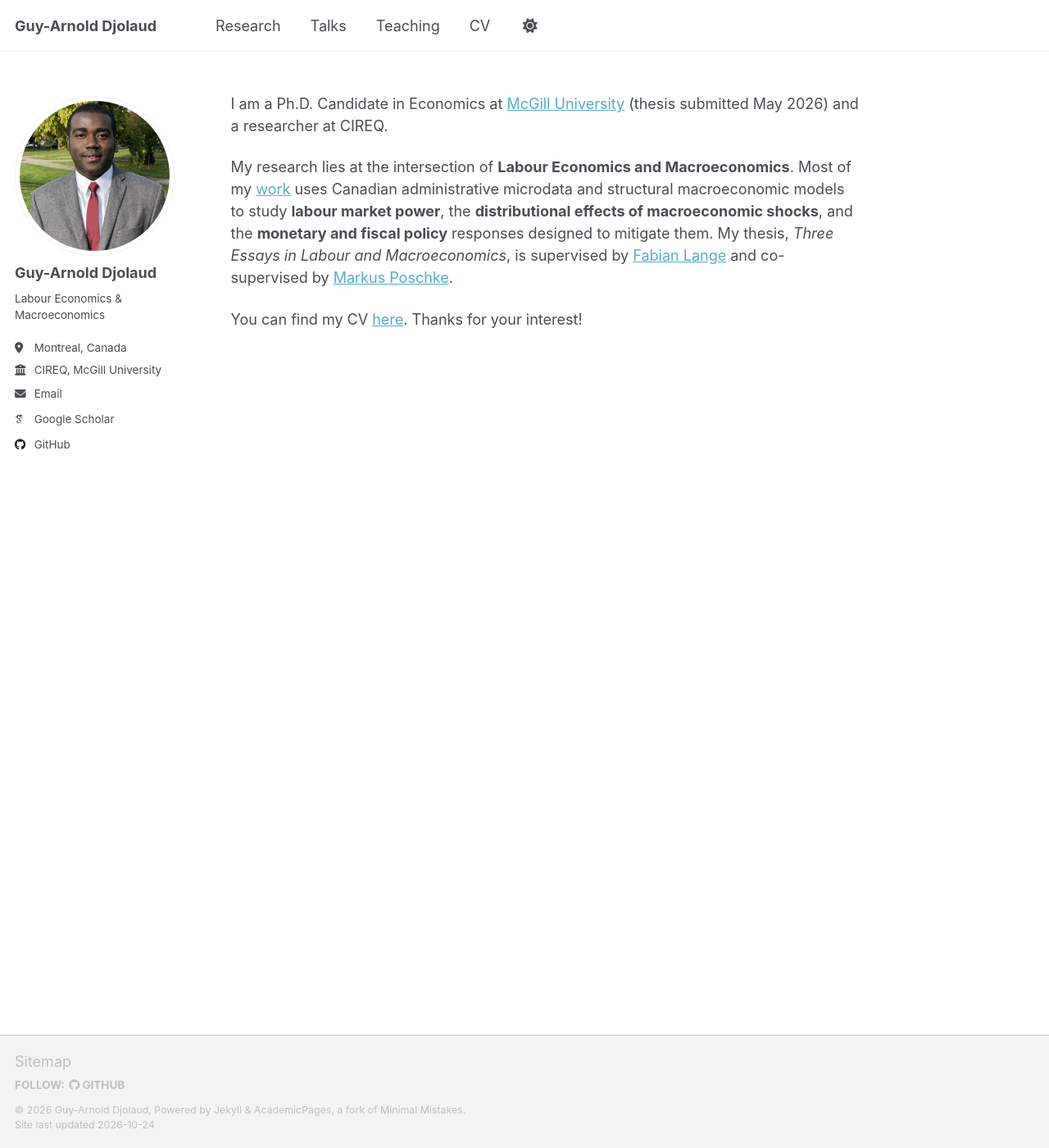
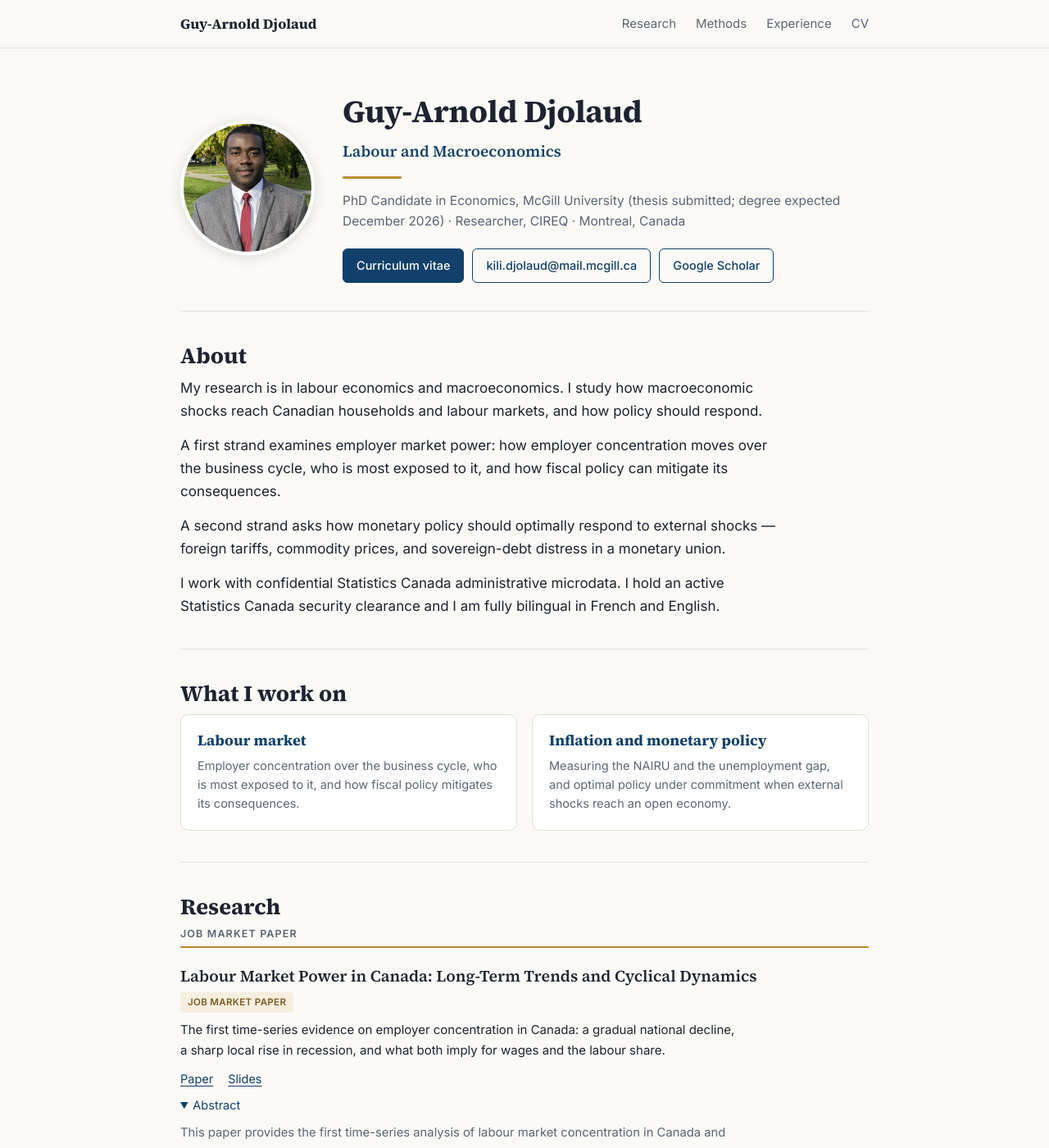
Before and after one commit to Guy-Djolaud/Guy-Djolaud.github.io, a Jekyll site: the page index.html, which Jekyll copies as it is, in a window 1280 px wide and 1400 px high. Shown: the whole window at 82% size. Built offline with Jekyll 4.4.1, drawn with Linux system fonts in a browser that asks for light colours; some web fonts are replaced; some of the changed text lies outside the part shown.

Commit message:
Replace home page with the new single-page site; move old About page to /about/
Co-Authored-By: Claude Opus 5.5 <noreply@anthropic.com>
Claude-Session: https://claude.ai/code/session_01F2mRTGZ5XvZdbakpEZtn5w

```diff
--- /dev/null
+++ b/index.html
@@ -0,0 +1,437 @@
+<!doctype html>
+<html lang="en">
+<head>
+  <meta charset="utf-8">
+  <meta name="viewport" content="width=device-width, initial-scale=1">
+  <title>Guy-Arnold Djolaud · Labour and Macroeconomics</title>
+  <meta name="description" content="Guy-Arnold Djolaud, economist: inflation and economic slack, monetary policy and household balance sheets, labour market power. PhD candidate, McGill University; researcher, CIREQ, Montreal.">
+  <meta property="og:title" content="Guy-Arnold Djolaud · Labour and Macroeconomics">
+  <meta property="og:description" content="Inflation and slack · Monetary policy and household debt · Labour market power. Canadian data and quantitative macroeconomic models.">
+  <meta property="og:image" content="https://guy-djolaud.github.io/images/profile.jpg">
+  <meta property="og:url" content="https://guy-djolaud.github.io/">
+  <link rel="canonical" href="https://guy-djolaud.github.io/">
+  <link rel="icon" type="image/svg+xml" href="images/favicon.svg">
+  <link rel="preconnect" href="https://fonts.googleapis.com">
+  <link rel="preconnect" href="https://fonts.gstatic.com" crossorigin>
+  <link href="https://fonts.googleapis.com/css2?family=Source+Serif+4:opsz,wght@8..60,400;8..60,600;8..60,700&family=Inter:wght@400;500;600&display=swap" rel="stylesheet">
+  <style>
+    :root {
+      --bg: #fbfaf7;
+      --surface: #ffffff;
+      --text: #1d2430;
+      --muted: #5b6575;
+      --faint: #8b93a1;
+      --line: #e3e0d8;
+      --accent: #12406b;
+      --accent-soft: #e8eef5;
+      --tag: #7a5a1e;
+      --tag-bg: #f6efe0;
+      --rule: #b88a2e;
+    }
+    @media (prefers-color-scheme: dark) {
+      :root:not([data-theme="light"]) {
+        --bg: #12161d;
+        --surface: #1a2029;
+        --text: #e6e9ee;
+        --muted: #a2abb9;
+        --faint: #78828f;
+        --line: #2c3442;
+        --accent: #8db8e6;
+        --accent-soft: #1f2a38;
+        --tag: #e2c27e;
+        --tag-bg: #2e2818;
+        --rule: #8a6a2a;
+      }
+    }
+    :root[data-theme="dark"] {
+      --bg: #12161d;
+      --surface: #1a2029;
+      --text: #e6e9ee;
+      --muted: #a2abb9;
+      --faint: #78828f;
+      --line: #2c3442;
+      --accent: #8db8e6;
+      --accent-soft: #1f2a38;
+      --tag: #e2c27e;
+      --tag-bg: #2e2818;
+      --rule: #8a6a2a;
+    }
+
+    * { box-sizing: border-box; }
+    html { scroll-behavior: smooth; scroll-padding-top: 70px; }
+    body {
+      margin: 0;
+      background: var(--bg);
+      color: var(--text);
+      font: 16px/1.65 Inter, system-ui, -apple-system, "Segoe UI", Roboto, sans-serif;
+      -webkit-font-smoothing: antialiased;
+    }
+    a { color: var(--accent); text-decoration-thickness: 1px; text-underline-offset: 3px; }
+    a:hover { text-decoration-thickness: 2px; }
+    h1, h2, h3 { font-family: "Source Serif 4", Georgia, serif; line-height: 1.22; margin: 0; }
+
+    .wrap { max-width: 880px; margin: 0 auto; padding: 0 20px; }
+
+    /* ---------- nav ---------- */
+    nav.top {
+      position: sticky; top: 0; z-index: 20;
+      background: color-mix(in srgb, var(--bg) 90%, transparent);
+      backdrop-filter: blur(10px);
+      border-bottom: 1px solid var(--line);
+    }
+    nav.top .wrap { display: flex; align-items: center; justify-content: space-between; height: 58px; gap: 16px; }
+    nav.top .brand { font-family: "Source Serif 4", Georgia, serif; font-weight: 700; font-size: 17px; color: var(--text); text-decoration: none; white-space: nowrap; }
+    nav.top ul { display: flex; gap: 24px; list-style: none; margin: 0; padding: 0; font-size: 15px; }
+    nav.top ul a { color: var(--muted); text-decoration: none; }
+    nav.top ul a:hover { color: var(--accent); }
+
+    /* ---------- hero ---------- */
+    header.hero { padding: 54px 0 34px; }
+    .hero-grid { display: grid; grid-template-columns: 164px 1fr; gap: 34px; align-items: center; }
+    .hero-grid img {
+      width: 164px; height: 164px; border-radius: 50%;
+      object-fit: cover; object-position: center top;
+      border: 4px solid var(--surface); box-shadow: 0 2px 16px rgba(0,0,0,.13);
+    }
+    .hero h1 { font-size: 38px; letter-spacing: -0.01em; }
+    .hero .role {
+      font-size: 19px; color: var(--accent); font-weight: 600;
+      margin: 10px 0 0; font-family: "Source Serif 4", Georgia, serif;
+    }
+    .hero .rule { width: 72px; height: 3px; background: var(--rule); border-radius: 2px; margin: 14px 0; }
+    .hero .affil { color: var(--muted); margin: 0 0 20px; font-size: 15.5px; }
+    .btns { display: flex; flex-wrap: wrap; gap: 10px; }
+    .btn {
+      display: inline-flex; align-items: center;
+      padding: 8px 16px; border-radius: 6px; font-size: 14.5px; font-weight: 500;
+      border: 1px solid var(--accent); text-decoration: none;
+    }
+    .btn.primary { background: var(--accent); color: var(--bg); }
+    .btn.ghost { color: var(--accent); }
+
+    /* ---------- sections ---------- */
+    section { padding: 38px 0; border-top: 1px solid var(--line); }
+    section > h2 { font-size: 27px; margin-bottom: 8px; }
+    section > .sub { color: var(--faint); font-size: 14.5px; margin: 0 0 22px; }
+    .lead { font-size: 17px; margin: 0; max-width: 68ch; }
+    .lead + .lead { margin-top: 14px; }
+
+    /* ---------- theme cards ---------- */
+    .cards { display: grid; grid-template-columns: repeat(2, 1fr); gap: 18px; }
+    .card { background: var(--surface); border: 1px solid var(--line); border-radius: 10px; padding: 20px; }
+    .card h3 { font-size: 18px; margin-bottom: 8px; color: var(--accent); }
+    .card p { margin: 0; color: var(--muted); font-size: 14.5px; line-height: 1.6; }
+
+    /* ---------- research ---------- */
+    h3.group {
+      font-family: Inter, system-ui, sans-serif;
+      font-size: 12.5px; letter-spacing: .09em; text-transform: uppercase;
+      color: var(--muted); font-weight: 600;
+      margin: 30px 0 4px; padding-bottom: 8px; border-bottom: 2px solid var(--rule);
+    }
+    h3.group:first-of-type { margin-top: 0; }
+    .paper { padding: 18px 0; border-bottom: 1px solid var(--line); scroll-margin-top: 72px; }
+    .paper:last-child { border-bottom: 0; }
+    .paper .title { font-family: "Source Serif 4", Georgia, serif; font-size: 19.5px; font-weight: 600; line-height: 1.3; }
+    .paper .meta { color: var(--muted); font-size: 14px; margin-top: 7px; }
+    .paper .takeaway { font-size: 15px; color: var(--text); margin: 9px 0 0; max-width: 72ch; }
+    .tag {
+      display: inline-block; font-size: 11.5px; font-weight: 600; letter-spacing: .03em;
+      padding: 3px 9px; border-radius: 4px; background: var(--tag-bg); color: var(--tag);
+      margin-right: 8px; vertical-align: 1px; text-transform: uppercase;
+    }
+    .paper .links { margin-top: 10px; font-size: 14.5px; display: flex; gap: 18px; flex-wrap: wrap; }
+    details { margin-top: 9px; }
+    details summary { cursor: pointer; color: var(--accent); font-size: 14.5px; width: fit-content; }
+    details p { margin: 9px 0 0; font-size: 14.8px; color: var(--muted); line-height: 1.68; max-width: 74ch; }
+
+    /* ---------- methods ---------- */
+    .methods { display: grid; grid-template-columns: 1fr 1fr; gap: 10px 36px; }
+    .mrow { padding: 11px 0; border-bottom: 1px solid var(--line); }
+    .mrow dt { font-size: 12.5px; letter-spacing: .07em; text-transform: uppercase; color: var(--tag); font-weight: 600; margin-bottom: 5px; }
+    .mrow dd { margin: 0; font-size: 14.8px; color: var(--muted); line-height: 1.6; }
+
+    /* ---------- experience ---------- */
+    .exp { display: grid; grid-template-columns: 168px 1fr; gap: 4px 26px; padding: 13px 0; border-bottom: 1px solid var(--line); }
+    .exp:last-of-type { border-bottom: 0; }
+    .exp .when { color: var(--faint); font-size: 14px; }
+    .exp .what strong { display: block; font-size: 15.5px; }
+    .exp .what span { color: var(--muted); font-size: 14.6px; }
+
+    footer { border-top: 1px solid var(--line); padding: 26px 0 46px; color: var(--muted); font-size: 14.5px; }
+    footer .row { display: flex; justify-content: space-between; flex-wrap: wrap; gap: 12px; }
+
+    @media (max-width: 760px) {
+      nav.top ul { gap: 15px; font-size: 14px; }
+      nav.top ul li.opt { display: none; }
+      .hero-grid { grid-template-columns: 1fr; text-align: center; gap: 20px; }
+      .hero-grid img { margin: 0 auto; width: 142px; height: 142px; }
+      .hero h1 { font-size: 30px; }
+      .hero .rule { margin: 14px auto; }
+      .btns { justify-content: center; }
+      .cards { grid-template-columns: 1fr; }
+      .methods { grid-template-columns: 1fr; }
+      .exp { grid-template-columns: 1fr; gap: 2px; }
+    }
+  </style>
+</head>
+<body>
+
+<nav class="top">
+  <div class="wrap">
+    <a class="brand" href="#">Guy-Arnold Djolaud</a>
+    <ul>
+      <li><a href="#research">Research</a></li>
+      <li class="opt"><a href="#methods">Methods</a></li>
+      <li class="opt"><a href="#experience">Experience</a></li>
+      <li><a href="files/Resume_Guy_Djolaud.pdf">CV</a></li>
+    </ul>
+  </div>
+</nav>
+
+<header class="hero">
+  <div class="wrap hero-grid">
+    <img src="images/profile.jpg" alt="Guy-Arnold Djolaud" width="164" height="164">
+    <div>
+      <h1>Guy-Arnold Djolaud</h1>
+      <p class="role">Labour and Macroeconomics</p>
+      <div class="rule"></div>
+      <p class="affil">PhD Candidate in Economics, McGill University (thesis submitted; degree expected December 2026) · Researcher, CIREQ · Montreal, Canada</p>
+      <div class="btns">
+        <a class="btn primary" href="files/Resume_Guy_Djolaud.pdf">Curriculum vitae</a>
+        <a class="btn ghost" href="mailto:kili.djolaud@mail.mcgill.ca">kili.djolaud@mail.mcgill.ca</a>
+        <a class="btn ghost" href="https://scholar.google.com/citations?user=H-A0nIgAAAAJ">Google Scholar</a>
+      </div>
+    </div>
+  </div>
+</header>
+
+<main class="wrap">
+
+  <section id="about">
+    <h2>About</h2>
+    <p class="lead">
+      My research is in labour economics and macroeconomics. I study how macroeconomic shocks reach Canadian
+      households and labour markets, and how policy should respond.
+    </p>
+    <p class="lead">
+      A first strand examines employer market power: how employer concentration moves over the business cycle, who is
+      most exposed to it, and how fiscal policy can mitigate its consequences.
+    </p>
+    <p class="lead">
+      A second strand asks how monetary policy should optimally respond to external shocks — foreign tariffs,
+      commodity prices, and sovereign-debt distress in a monetary union.
+    </p>
+    <p class="lead">
+      I work with confidential Statistics Canada administrative microdata. I hold an active Statistics Canada
+      security clearance and I am fully bilingual in French and English.
+    </p>
+  </section>
+
+  <section id="themes">
+    <h2>What I work on</h2>
+    <div class="cards">
+      <div class="card">
+        <h3>Labour market</h3>
+        <p>Employer concentration over the business cycle, who is most exposed to it, and how fiscal policy mitigates its consequences.</p>
+      </div>
+      <div class="card">
+        <h3>Inflation and monetary policy</h3>
+        <p>Measuring the NAIRU and the unemployment gap, and optimal policy under commitment when external shocks reach an open economy.</p>
+      </div>
+    </div>
+  </section>
+
+  <section id="research">
+    <h2>Research</h2>
+
+    <h3 class="group">Job market paper</h3>
+
+    <div class="paper" id="labour-market-power">
+      <div class="title">Labour Market Power in Canada: Long-Term Trends and Cyclical Dynamics</div>
+      <div class="meta"><span class="tag">Job market paper</span></div>
+      <p class="takeaway">The first time-series evidence on employer concentration in Canada: a gradual national decline, a sharp local rise in recession, and what both imply for wages and the labour share.</p>
+      <div class="links">
+        <a href="files/Labour_Market_Power_Canada_Djolaud.pdf">Paper</a>
+        <a href="files/CEA_Slides.pdf">Slides</a>
+      </div>
+      <details open>
+        <summary>Abstract</summary>
+        <p>This paper provides the first time-series analysis of labour market concentration in Canada and proposes a
+        novel approach to decomposing the underlying mechanisms. National concentration gradually declined from 2001 to
+        2019, while local concentration rose temporarily by 14 per cent during the Great Recession. The long-run decline
+        reflects two offsetting forces: increased within-industry competition, which reduced concentration, and
+        wage-bill shifts toward more concentrated sectors, which partially offset these gains. During the Great
+        Recession the pattern reverses at the local level: 68 per cent of the increase was driven by sectoral
+        reallocation. A calibrated TANK model with employer market power shows that fiscal expansions compress wage
+        markdowns, increase the labour share and markedly reduce consumption and income inequality between workers and
+        capitalists.</p>
+      </details>
+    </div>
+
+    <h3 class="group">Submitted</h3>
+
+    <div class="paper" id="nairu">
+      <div class="title">Phillips Curve Flattening Mechanically Weakens NAIRU Identification</div>
+      <div class="meta"><span class="tag">Submitted</span> August 2026</div>
+      <p class="takeaway">A flatter Phillips curve degrades NAIRU identification <em>quadratically</em>. On Canadian data, the credible interval for the unemployment gap contains zero in 97 per cent of quarters since 1991.</p>
+      <div class="links">
+        <a href="files/NAIRU_Identification_Djolaud.pdf">Paper</a>
+      </div>
+      <details>
+        <summary>Abstract</summary>
+        <p>In the standard random-walk state-space model, the likelihood information about an interior NAIRU state,
+        relative to the smoothness precision supplied by the state equation, is proportional to the squared Phillips
+        curve slope. Canadian quarterly data from 1977 to 2026 show the mechanism is quantitatively severe: across the
+        February 1991 inflation-targeting break this ratio falls by a factor of twenty-three, driven almost entirely by
+        the slope. The credible interval for the unemployment gap then contains zero in 97 per cent of quarters, against
+        73 per cent before, and without a sign restriction the posterior probability of a negative slope falls from 0.99
+        to 0.78. The result is analytical and holds for any state-space NAIRU model: a smooth posterior path is not
+        evidence that the data locate the NAIRU.</p>
+      </details>
+    </div>
+
+    <h3 class="group">Monetary policy and the open economy</h3>
+
+    <div class="paper" id="tariffs-oil">
+      <div class="title">When Tariffs Meet Oil: Optimal Monetary Policy with Household Debt</div>
+      <div class="meta"><span class="tag">Working paper</span> October 2026</div>
+      <p class="takeaway">When tariffs and oil prices rise together, optimal policy <em>eases</em> rather than tightens — and the choice of rule decides which households absorb the shock.</p>
+      <div class="links">
+        <a href="files/When_Tariffs_Meet_Oil_Djolaud.pdf">Paper</a>
+        <a href="files/When_Tariffs_Meet_Oil_Slides.pdf">Slides</a>
+      </div>
+      <details>
+        <summary>Abstract</summary>
+        <p>How should a commodity exporter set monetary policy when foreign tariffs and oil prices rise together, and who
+        bears the adjustment? I study this question in a small open economy with nominal household debt, housing
+        collateral and gradual mortgage repricing, calibrated to Canadian data. Under a CPI rule, the policy rate rises
+        and borrowers absorb most of the contraction: their consumption falls by 1.1 per cent on impact, against 0.25
+        per cent for savers. The Ramsey allocation cuts the rate by 14 basis points, roughly halves the output decline
+        and keeps borrower consumption at its no-shock level, at the cost of higher consumer price inflation. The policy
+        choice is mainly redistributive, and faster mortgage repricing lets a smaller rate cut deliver larger immediate
+        relief to indebted households.</p>
+      </details>
+    </div>
+
+    <div class="paper" id="monetary-union">
+      <div class="title">The Insurance Value of a Monetary Union: Sovereign Debt and Reserve Pooling</div>
+      <div class="meta"><span class="tag">Working paper</span></div>
+      <p class="takeaway">Pooled foreign-exchange reserves insure member countries against devaluation risk — but not against sovereign default, and they raise equilibrium borrowing.</p>
+      <details>
+        <summary>Abstract</summary>
+        <p>Pooling foreign-exchange reserves can insure members of a currency union against the monetary consequences of
+        national sovereign-debt distress, even when it does not prevent default. Monthly IMF central-bank accounts for
+        the eight WAEMU members (2007–2026) show low comovement of national foreign claims and a regional coverage ratio
+        about half as volatile as the national ones. In a quantitative model of a member economy with long-duration
+        defaultable debt under a fixed parity, pooled backing lowers the mean quarterly devaluation probability from
+        1.60 to 0.29 per cent and sharply weakens the pass-through of national reserve losses to common coverage and the
+        policy rate, while raising equilibrium borrowing (external debt of 53.5 versus 45.7 per cent of GDP) and default
+        frequency.</p>
+      </details>
+    </div>
+    <h3 class="group">Labour markets and the macroeconomy</h3>
+
+    <div class="paper" id="immigrants-concentration">
+      <div class="title">The Trajectory of Immigrants' Exposure to Labour Market Power in Canada</div>
+      <div class="meta"><span class="tag">Working paper</span> with Yaya Diallo · CLEF Working Paper, Canadian Labour Economics Forum</div>
+      <p class="takeaway">Immigrants start out in the most concentrated corners of the Canadian labour market and move toward more competitive ones as they integrate.</p>
+      <div class="links">
+        <a href="files/Immigrants_Labour_Market_Power_Diallo_Djolaud.pdf">Paper</a>
+        <a href="files/Immigrants_Labour_Market_Power_Slides.pdf">Slides</a>
+      </div>
+      <details>
+        <summary>Abstract</summary>
+        <p>This paper investigates the trajectory of labour market concentration among immigrants in the years following
+        their arrival in Canada, using tax administrative data. We find that immigrants initially enter labour markets
+        with higher concentrations of foreign-born workers. However, this concentration gradually declines over time,
+        reflecting a transition toward more competitive and diverse employment environments as immigrants integrate.
+        These findings contribute to a broader understanding of immigrant labour market assimilation and highlight the
+        role of labour market power in shaping their employment trajectories.</p>
+      </details>
+    </div>
+
+    <div class="paper" id="immigration-fiscal">
+      <div class="title">Immigration, Labour Dynamics, and Fiscal Sustainability</div>
+      <div class="meta"><span class="tag">Working paper</span> with Fatim Diabagate</div>
+      <p class="takeaway">Immigration improves fiscal sustainability; skill complementarity and the age profile of arrivals matter most.</p>
+      <div class="links">
+        <a href="files/Immigration_Labour_Dynamics_Fiscal_Sustainability.pdf">Paper</a>
+      </div>
+      <details>
+        <summary>Abstract</summary>
+        <p>This paper examines the implications of fiscal policy for debt sustainability following an immigration shock.
+        When immigrants enter a country they work, consume and save, but they also age, fall ill and lose jobs, which
+        requires government support. Using a dynamic stochastic general equilibrium model featuring life cycle, death
+        risk, skills and labour efficiency, calibrated on Canadian data, we simulate the equilibrium effect of
+        immigration on sustainable debt. Whatever the driver considered, immigration improves fiscal solvency, and the
+        largest changes come from the complementarity of immigrants' skills and their age profile.</p>
+      </details>
+    </div>
+
+  </section>
+
+  <section id="methods">
+    <h2>Methods and data</h2>
+    <p class="sub">What I bring to an applied research team.</p>
+    <dl class="methods">
+      <div class="mrow">
+        <dt>Bayesian estimation</dt>
+        <dd>MCMC and Gibbs sampling, sparse-precision state-space smoothing, unobserved-component models, posterior identification diagnostics.</dd>
+      </div>
+      <div class="mrow">
+        <dt>Quantitative models</dt>
+        <dd>Small open economy DSGE, Ramsey optimal policy under commitment, TANK models with heterogeneous households, nonlinear deterministic solution over long horizons.</dd>
+      </div>
+      <div class="mrow">
+        <dt>Applied econometrics</dt>
+        <dd>Local projections, HAC inference, difference-in-differences, decomposition methods, panel data.</dd>
+      </div>
+      <div class="mrow">
+        <dt>Data</dt>
+        <dd>Confidential Statistics Canada microdata (RDC/CIQSS, active clearance), Bank of Canada lending statistics, national accounts, supply and use tables.</dd>
+      </div>
+      <div class="mrow">
+        <dt>Software</dt>
+        <dd>MATLAB, Dynare, Stata, R, Python, LaTeX.</dd>
+      </div>
+      <div class="mrow">
+        <dt>Languages</dt>
+        <dd>French (native), English (fluent).</dd>
+      </div>
+    </dl>
+  </section>
+
+  <section id="experience">
+    <h2>Experience and education</h2>
+    <div class="exp">
+      <div class="when">Feb 2023 – Jun 2024</div>
+      <div class="what"><strong>Climate Economics Consultant, World Bank Group</strong>
+        <span>Country Climate and Development Report, Côte d'Ivoire: macroeconomic modelling and climate finance diagnostics; co-authored pages 209–216 of the published report.</span></div>
+    </div>
+    <div class="exp">
+      <div class="when">2018 – 2026</div>
+      <div class="what"><strong>PhD in Economics, McGill University</strong>
+        <span>Thesis submitted; degree expected December 2026. <em>Three Essays in Labour and Macroeconomics</em>. Supervisor: Fabian Lange; co-supervisor: Markus Poschke.</span></div>
+    </div>
+    <div class="exp">
+      <div class="when">2016 – 2018</div>
+      <div class="what"><strong>M.Sc. in Economics, Université de Montréal</strong>
+        <span>Thesis on Bayesian state-space estimation of macroeconomic latent states. Supervised by William McCausland and Immo Schott.</span></div>
+    </div>
+  </section>
+
+</main>
+
+<footer>
+  <div class="wrap row">
+    <span>© Guy-Arnold Djolaud · Montreal, Canada</span>
+    <span>
+      <a href="mailto:kili.djolaud@mail.mcgill.ca">Email</a> ·
+      <a href="https://scholar.google.com/citations?user=H-A0nIgAAAAJ">Google Scholar</a>
+    </span>
+  </div>
+</footer>
+
+</body>
+</html>
```
Also changed, not shown: _pages/about.md (+1 -4 lines), 5 other files.
